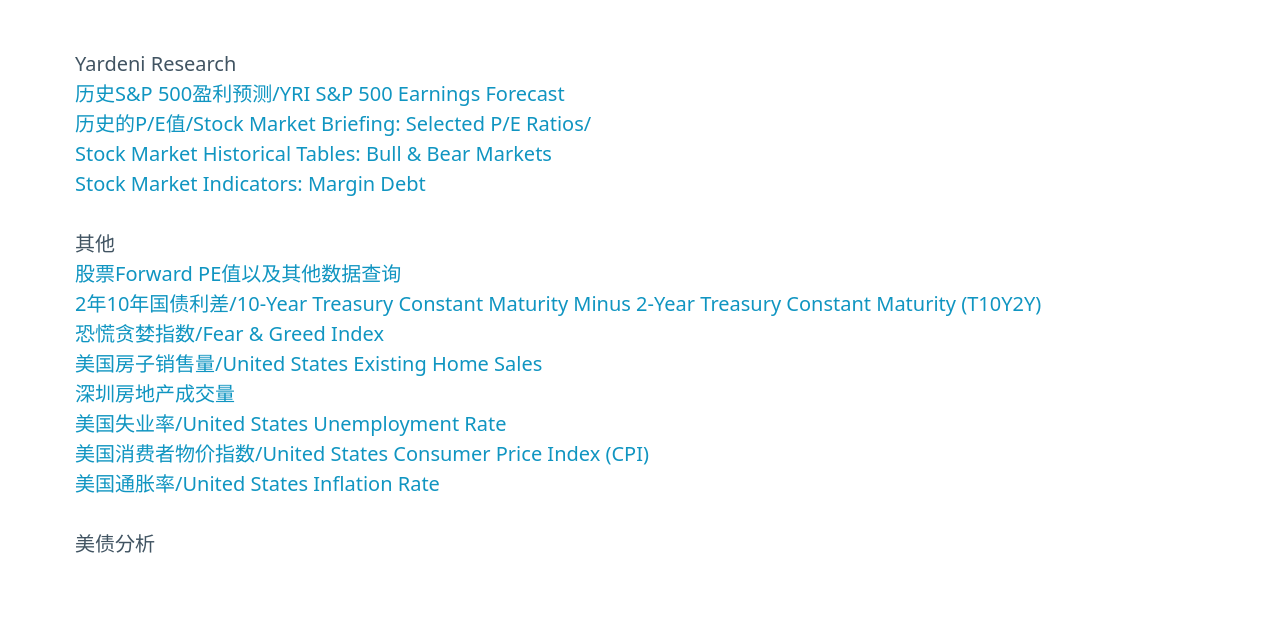
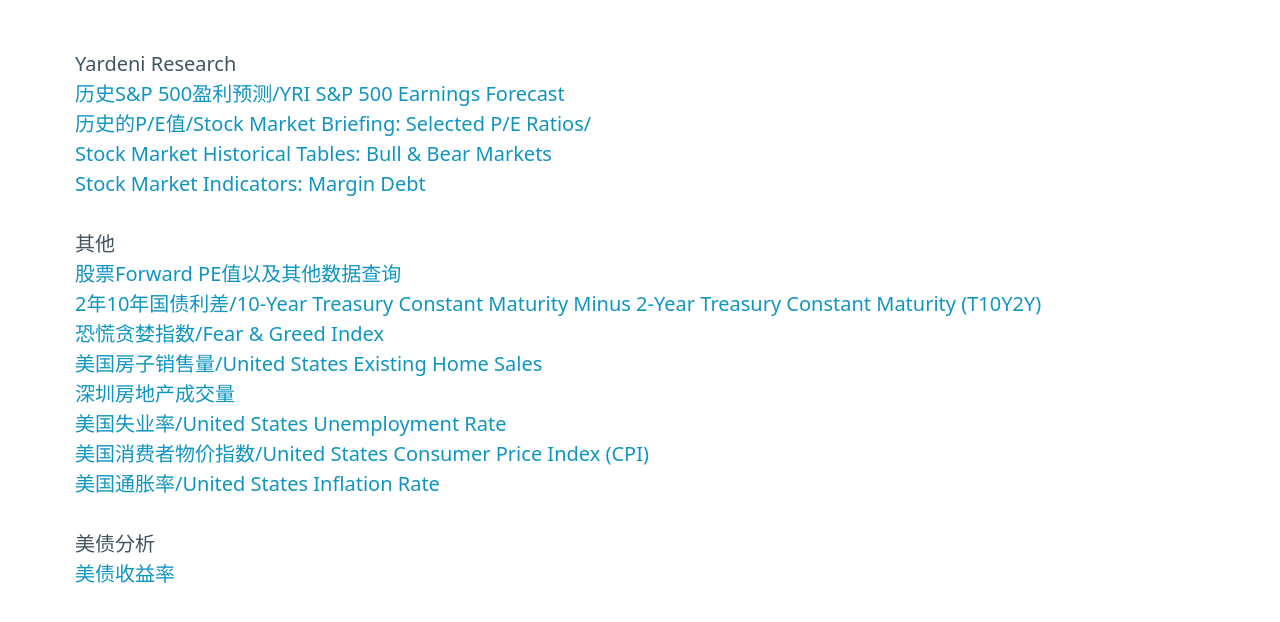
Before and after one commit to jimmyanalysis/jimmyanalysis.github.io, a plain HTML site: page index.html in a window 1280 px wide. Shown: the part 336-958 px from the top of the page. Before the commit the page ends 935 px from the top, so only its background shows below. Drawn offline with Linux system fonts and the light colour scheme.

Commit message:
add treasury analysis

```diff
--- a/index.html
+++ b/index.html
@@ -52,7 +52,9 @@
           <header>
             美债分析
           </header>
-
+          <p>
+            <a href="https://medium.com/@jimmyanalysis/%E7%BE%8E%E5%80%BAetf%E8%AE%B2%E8%A7%A3-803d2b9e6639" target="_blank">美债收益率</a><br>
+          </p>
 
 
 
```
